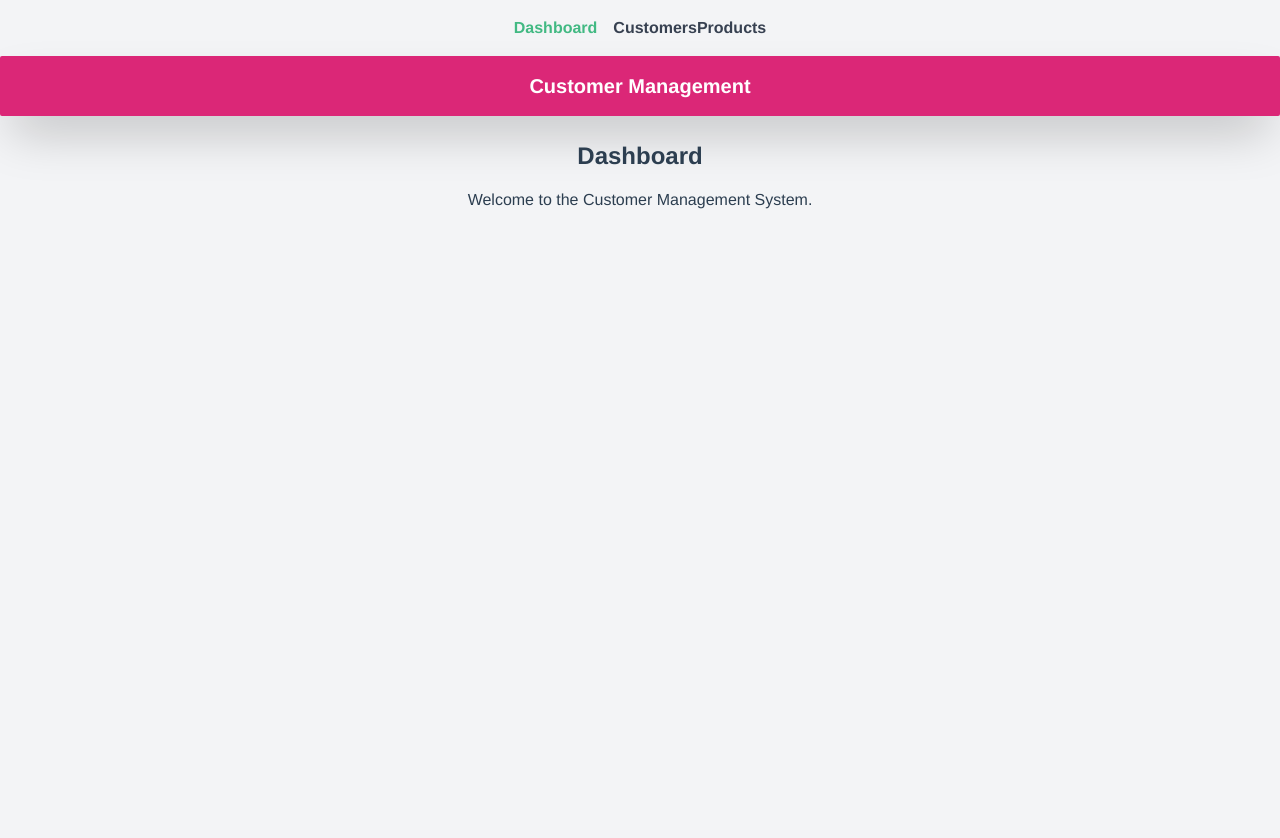
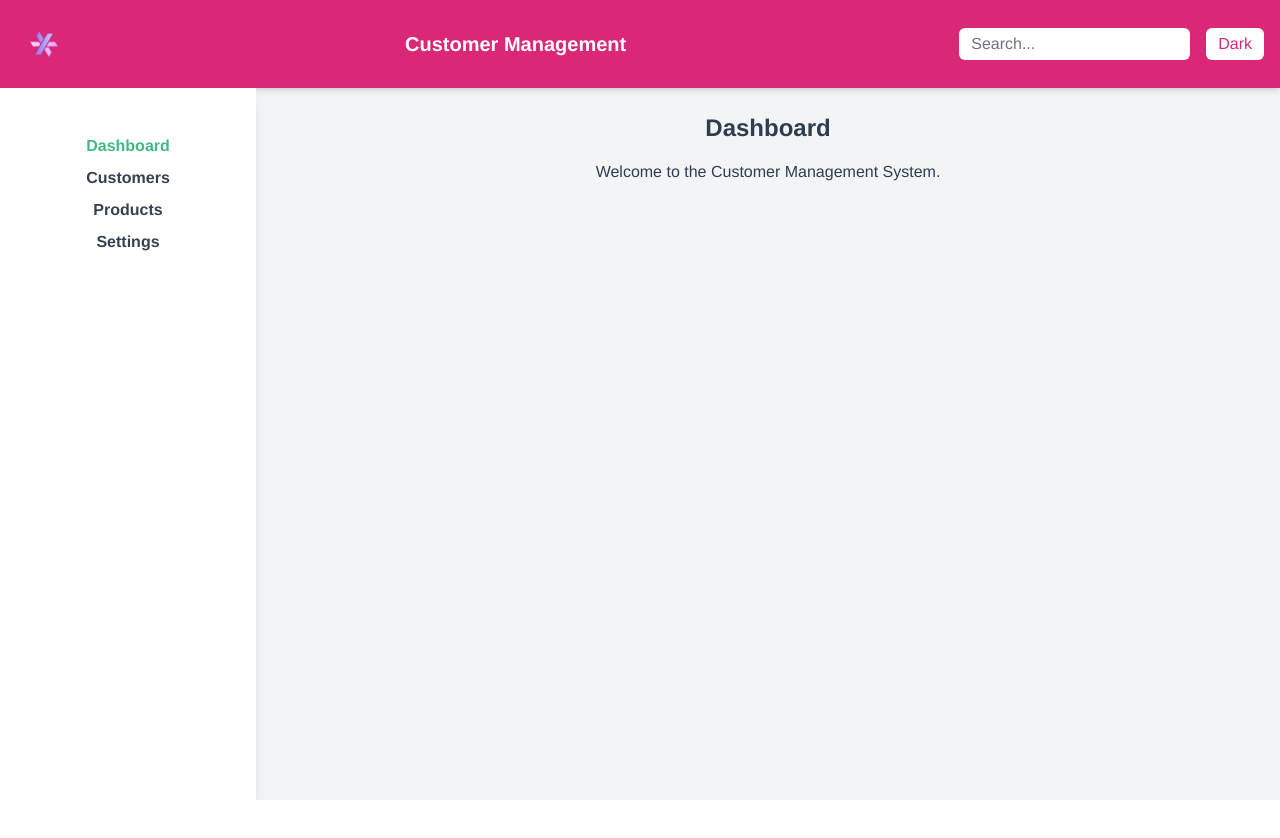
Before and after one commit to Abdullahugaz/Frontend-Management-Customer, a Vue app: page / in a window 1280 px wide. Shown: the top 838 px of the page. After the commit the page ends 800 px from the top, so only its background shows below. Built offline with nearby package versions, Linux system fonts and the light colour scheme.

Commit message:
last Update navbar and sidebar

```diff
--- a/src/App.vue
+++ b/src/App.vue
@@ -1,11 +1,11 @@
 <template>
   <div id="app">
-    <nav class="p-4 bg-gray-100">
+    <!-- <nav class="p-4 bg-gray-100">
       <router-link to="/" class="mr-4 font-bold text-gray-700 hover:text-blue-600" exact>Dashboard</router-link>
       <router-link to="/customers" class="font-bold text-gray-700 hover:text-blue-600">Customers</router-link>
 
       <router-link to="/products" class="font-bold text-gray-700 hover:text-blue-600">Products</router-link>
-    </nav>
+    </nav> -->
     <router-view />
   </div>
 </template>
--- a/src/layouts/DefaultLayout.vue
+++ /dev/null
@@ -1,15 +0,0 @@
-<template>
-  <div class="min-h-screen bg-gray-100">
-    <header class="bg-pink-600 text-white p-4 rounded-sm shadow-2xl">
-      <h1 class="text-xl font-bold">Customer Management</h1>
-      <!-- <nav class="mt-2">
-        <router-link class="mr-4" to="/">Dashboard</router-link>
-        <router-link to="/customers">Customers</router-link>
-      </nav> -->
-    </header>
-
-    <main class="p-6">
-      <slot />
-    </main>
-  </div>
-</template>
--- /dev/null
+++ b/src/layouts/Layout.vue
@@ -0,0 +1,18 @@
+<template>
+  <div class="min-h-screen flex flex-col bg-gray-100">
+    <Navbar />
+
+    <div class="flex flex-1">
+      <Sidebar />
+
+      <main class="flex-1 p-6">
+        <slot />
+      </main>
+    </div>
+  </div>
+</template>
+
+<script setup>
+import Navbar from './Navbar.vue'
+import Sidebar from './Sidebar.vue'
+</script>
--- /dev/null
+++ b/src/layouts/Navbar.vue
@@ -0,0 +1,50 @@
+<template>
+
+  <header class="bg-pink-600 text-white p-4 shadow-md flex items-center justify-between">
+   <img src="/images/yiksi.png" alt="yiksi" class="h-14 w-14 object-contain" />
+
+    <h1 class="text-xl font-bold">Customer Management</h1>
+
+    <div class="flex items-center space-x-4">
+      <!-- Search -->
+      <input
+        v-model="searchQuery"
+        type="text"
+        placeholder="Search..."
+        class="px-3 py-1 rounded-md items-center text-black placeholder-gray-500 focus:outline-none focus:ring-2 focus:ring-pink-300"
+      />
+
+      <!-- Dark Mode Toggle -->
+      <button
+        @click="toggleDarkMode"
+        class="bg-white text-pink-600 px-3 py-1 rounded-md hover:bg-gray-200 transition"
+      >
+        {{ isDark ? 'Light' : 'Dark' }}
+      </button>
+    </div>
+  </header>
+</template>
+
+<script setup>
+import { ref, onMounted } from 'vue'
+
+const searchQuery = ref('')
+const isDark = ref(false)
+
+const toggleDarkMode = () => {
+  isDark.value = !isDark.value
+  const root = document.documentElement
+  if (isDark.value) {
+    root.classList.add('dark')
+  } else {
+    root.classList.remove('dark')
+  }
+}
+
+onMounted(() => {
+  if (window.matchMedia('(prefers-color-scheme: dark)').matches) {
+    isDark.value = true
+    document.documentElement.classList.add('dark')
+  }
+})
+</script>
--- /dev/null
+++ b/src/layouts/Sidebar.vue
@@ -0,0 +1,10 @@
+<template>
+  <aside class="w-64 bg-white shadow-lg p-4 hidden md:block">
+    <nav class="space-y-2">
+      <router-link class="block text-gray-700 hover:text-pink-600" to="/">Dashboard</router-link>
+      <router-link class="block text-gray-700 hover:text-pink-600" to="/customers">Customers</router-link>
+      <router-link class="block text-gray-700 hover:text-pink-600" to="/products">Products</router-link>
+      <router-link class="block text-gray-700 hover:text-pink-600" to="/settings">Settings</router-link>
+    </nav>
+  </aside>
+</template>
--- a/src/pages/Customers.vue
+++ b/src/pages/Customers.vue
@@ -49,7 +49,7 @@ export default {
 <script setup>
 import { onMounted, ref } from 'vue'
 import api from '../services/api.js'
-import DefaultLayout from '../layouts/DefaultLayout.vue'
+import DefaultLayout from '../layouts/Layout.vue'
 
 const customers = ref([])
 const form = ref({ name: '', email: '', phone: '' })
--- a/src/pages/Dashboard.vue
+++ b/src/pages/Dashboard.vue
@@ -13,5 +13,5 @@ export default {
 </template>
 
 <script setup>
-import DefaultLayout from '../layouts/DefaultLayout.vue'
+import DefaultLayout from '../layouts/Layout.vue'
 </script>
--- a/src/pages/ProductAdd.vue
+++ b/src/pages/ProductAdd.vue
@@ -56,7 +56,7 @@ export default {
 <script setup>
 import { ref, onMounted } from 'vue'
 import api from '../services/api.js'
-import DefaultLayout from '../layouts/DefaultLayout.vue'
+import DefaultLayout from '../layouts/Layout.vue'
 
 const products = ref([])
 const form = ref({ name: '', description: '', price: '', id: null })
--- /dev/null
+++ b/src/pages/Settings.vue
@@ -0,0 +1,3 @@
+<template>
+    <h1>In Process ..........</h1>
+</template>
--- a/src/router/index.js
+++ b/src/router/index.js
@@ -2,11 +2,13 @@ import { createRouter, createWebHistory } from 'vue-router';
 import MainDashboard from '../pages/Dashboard.vue';
 import CustomerList from '../pages/Customers.vue';
 import ProductsPage from '../pages/ProductAdd.vue'; // ✅ Rename for clarity
+import SettingsPage from '../pages/Settings.vue';
 
 const routes = [
   { path: '/', name: 'Dashboard', component: MainDashboard },
   { path: '/customers', name: 'Customers', component: CustomerList },
   { path: '/products', name: 'Products', component: ProductsPage }, // ✅ consistent name
+  { path: '/settings', name: 'Settings', component: SettingsPage },
 ];
 
 const router = createRouter({
--- a/tailwind.config.js
+++ b/tailwind.config.js
@@ -1,10 +1,11 @@
 /** @type {import('tailwindcss').Config} */
+// tailwind.config.js
 module.exports = {
+  darkMode: 'class', // or 'media'
   content: [
-  "./index.html",
-  "./src/**/*.{vue,js,ts,jsx,tsx}",
-],
-
+    './index.html',
+    './src/**/*.{vue,js,ts}',
+  ],
   theme: {
     extend: {},
   },
```
Also changed, not shown: public/images/yiksi.png (added).
